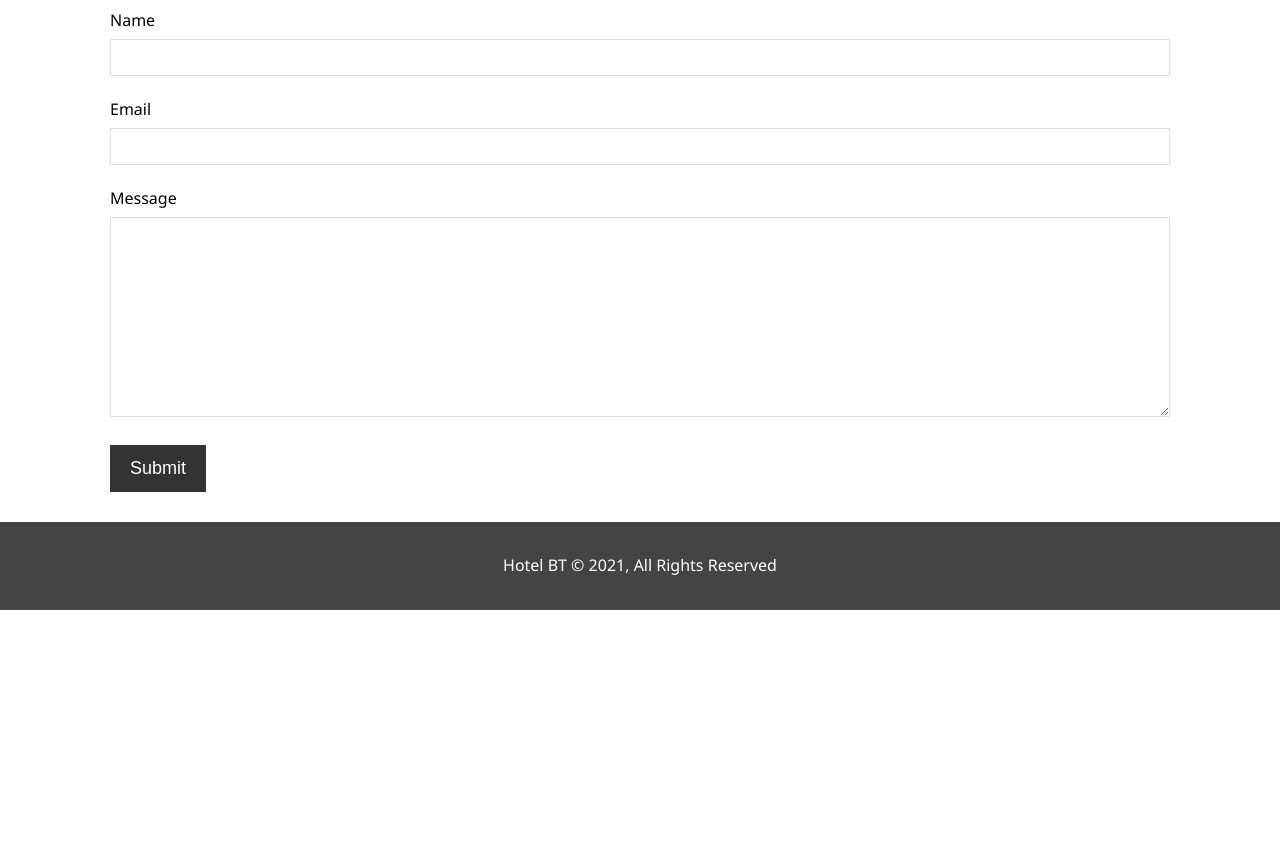
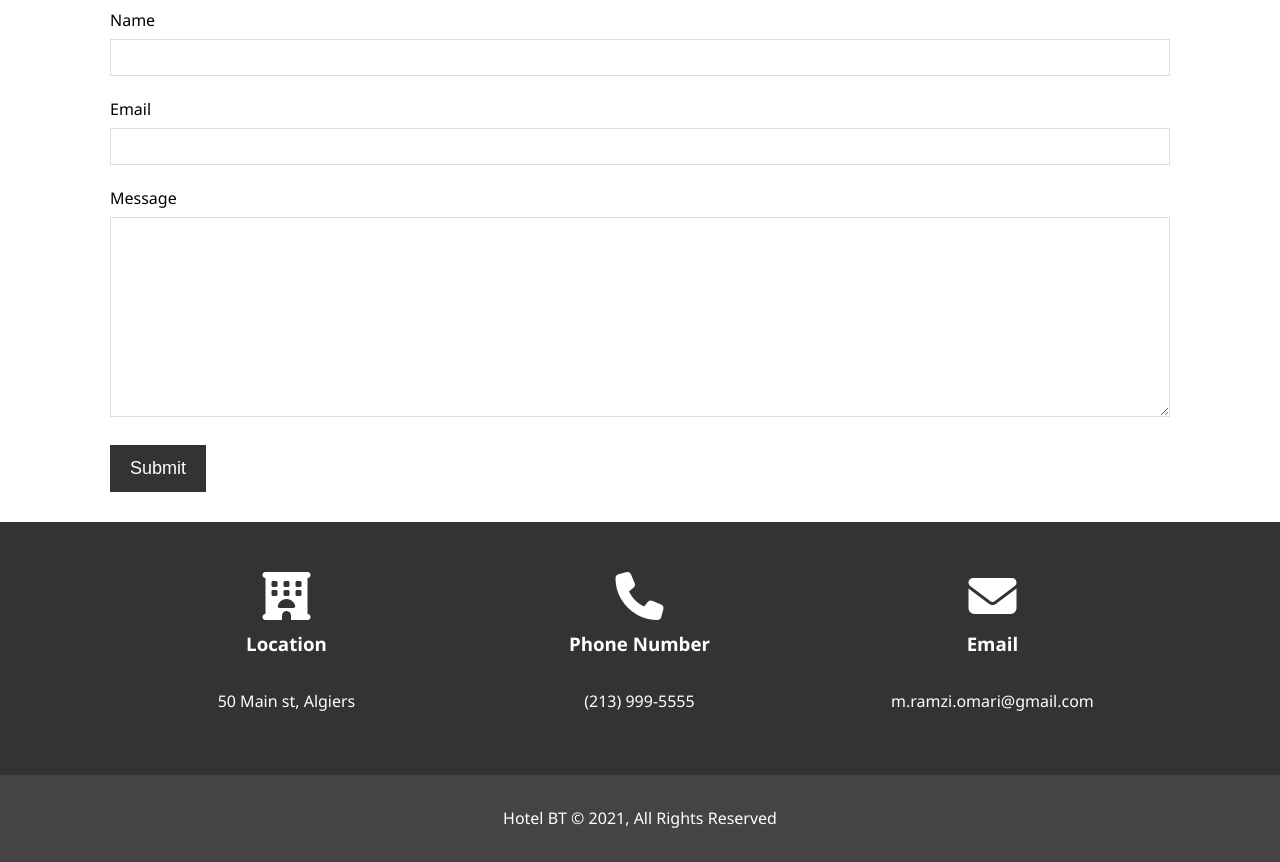
Before and after one commit to ramzi-omari/HotelSimplehtml-css, a plain HTML site: page contact.html in a window 1280 px wide. Shown: the part 185-1047 px from the top of the page. Before the commit the page ends 800 px from the top, so only its background shows below. Drawn offline with Linux system fonts and the light colour scheme.

Commit message:
contact page done, project end

```diff
--- a/contact.html
+++ b/contact.html
@@ -47,6 +47,26 @@
         </div>
     </section>
 
+    <section id="contact-info" class="bg-dark">
+        <div class="container">
+            <div class="box">
+                <i class="fas fa-hotel fa-3x"></i>
+                <h3>Location</h3>
+                <p>50 Main st, Algiers</p>
+            </div>
+            <div class="box">
+                <i class="fas fa-phone fa-3x"></i>
+                <h3>Phone Number</h3>
+                <p>(213) 999-5555</p>
+            </div>
+            <div class="box">
+                <i class="fas fa-envelope  fa-3x"></i>
+                <h3>Email</h3>
+                <p>m.ramzi.omari@gmail.com</p>
+            </div>
+        </div>
+    </section>
+
 
     <footer id="main-footer">
         <p>Hotel BT &copy; 2021, All Rights Reserved</p>
```
